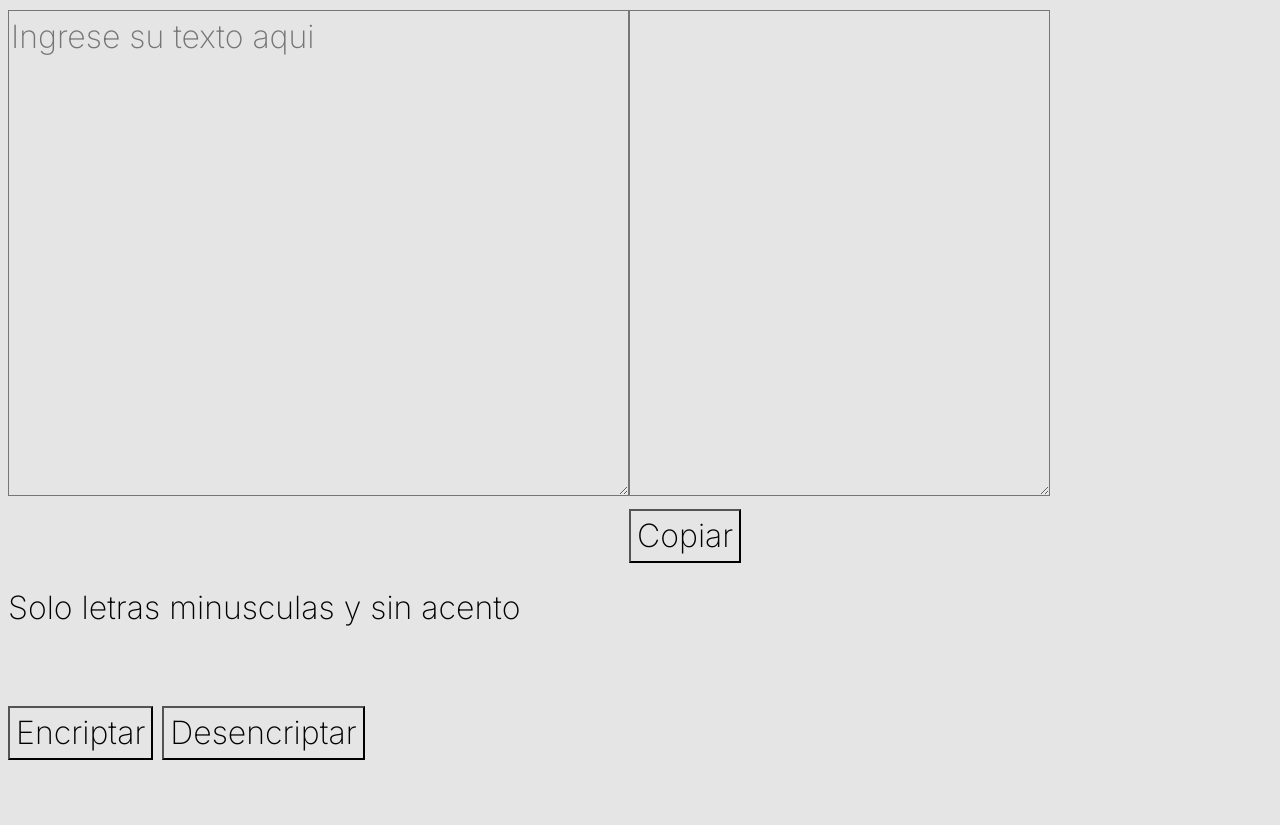
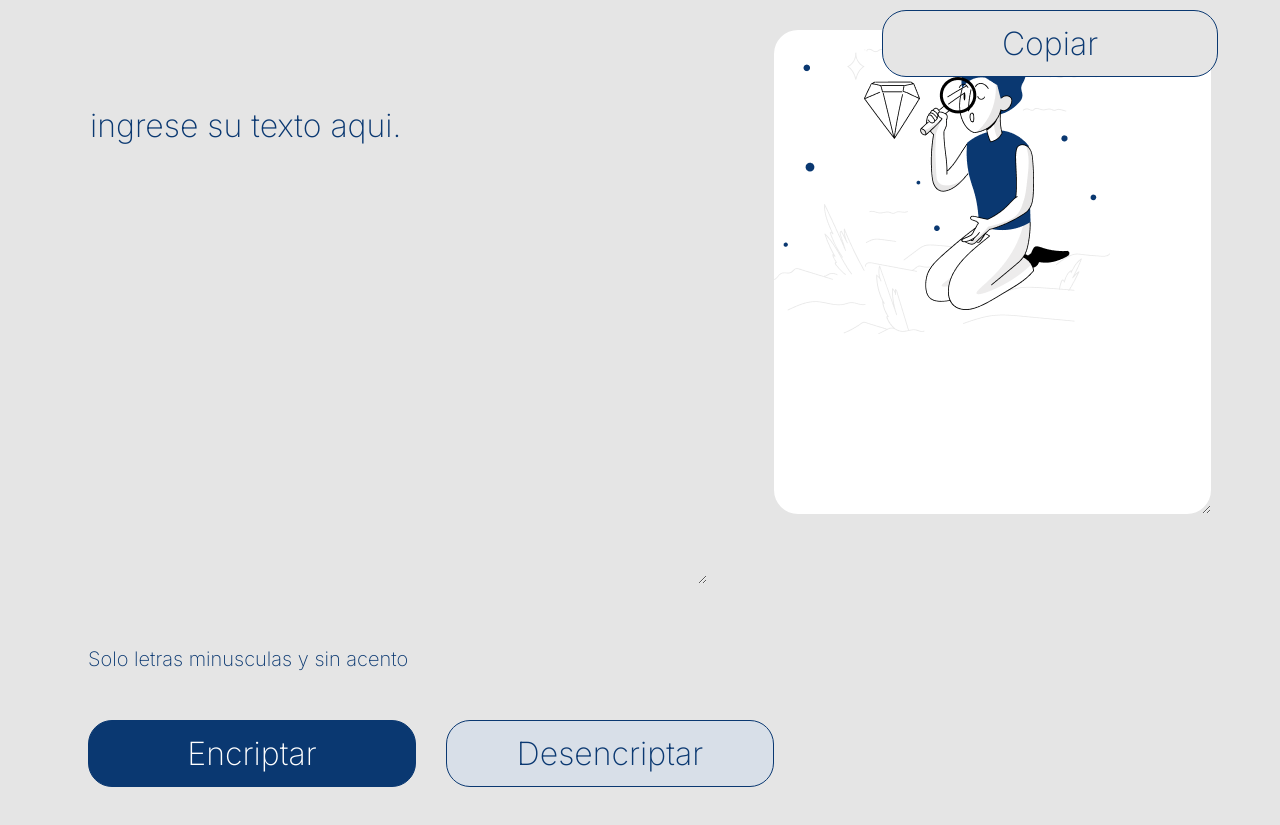
Before and after one commit to NathaNCroWn/Encriptador-de-texto, a plain HTML site: page index.html in a window 1280 px wide. Shown: the part 49-874 px from the top of the page. Drawn offline with Linux system fonts and the light colour scheme.

Commit message:
update0.1

```diff
--- a/index.html
+++ b/index.html
@@ -18,7 +18,7 @@
     </header>
     <main>
         <section>
-            <textarea name="text-area" cols="30" rows="10" placeholder="Ingrese su texto aqui"></textarea>
+            <textarea class="text-area" cols="30" rows="10" placeholder="Ingrese su texto aqui."></textarea>
             <div>
                 <h6 class="informacion">Solo letras minusculas y sin acento</h6>
             </div>
--- a/style.css
+++ b/style.css
@@ -15,4 +15,75 @@
 main{
     display: flex;
     margin-bottom: 50px;
+    margin-left:  80px;
 }
+
+.text-area {
+    border: none;
+    color: #0A3871;
+    margin-top: 90px;
+    text-transform: lowercase;
+}
+::placeholder{ color: #0A3871;}
+    .text-area:focus{
+        outline: none;
+    }
+
+.mensaje{
+    background: white;
+    background-image: url("/imagenes/Muñeco.png");
+    background-repeat: no-repeat;
+    border: none;
+    border-radius: 24px;
+    color: #0A3871;
+    margin-top: 90px;
+    margin-top: 20px;
+    padding-left: 20px;
+    position: fixed;
+}
+.mensaje:focus{
+    outline: none;
+}
+
+.informacion{
+    color: #0A3871;
+    font-size: 20px;
+}
+
+.botones{
+    display: flex;
+    margin-top: 19px;
+}
+
+.btn-encriptar{
+    background:#0A3871;
+    border: 1px solid #0A3871;
+    border-radius: 24px;
+    color: white;
+    cursor: pointer;
+    height: 67px;
+    width: 328px;
+}
+
+.btn-desencriptar{
+    background:#D8DFE8;
+    border: 1px solid #0A3871;
+    border-radius:  24px;
+    color: #0A3871;
+    cursor: pointer;
+    height: 67px;
+    margin-left: 30px;
+    width:  328px;
+}
+
+.copiar{
+    border: 1px solid #0A3871;
+    border-radius:  24px;
+    color: #0A3871;
+    cursor: pointer;
+    height: 67px;
+    margin-left: 108px;
+    margin-top: 402;
+    position: absolute;
+    width:  336px;
+}
```
